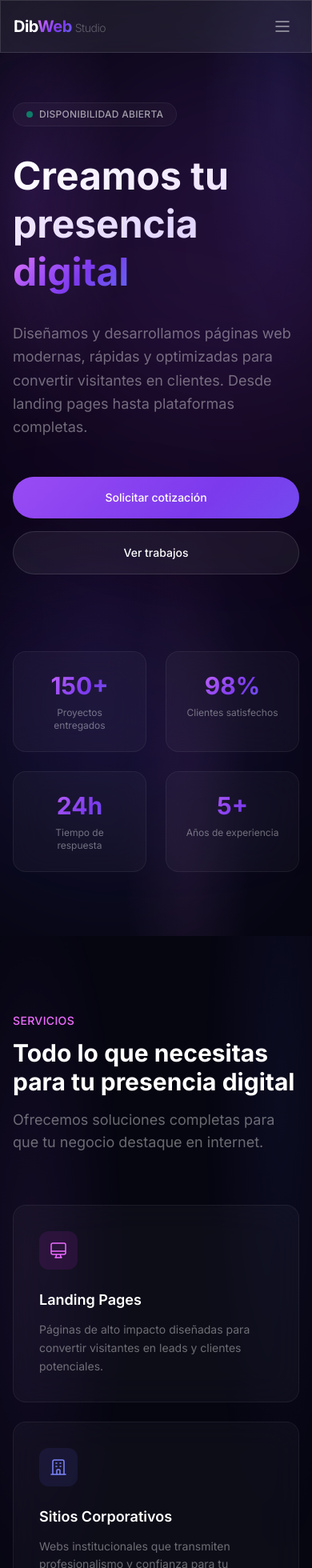
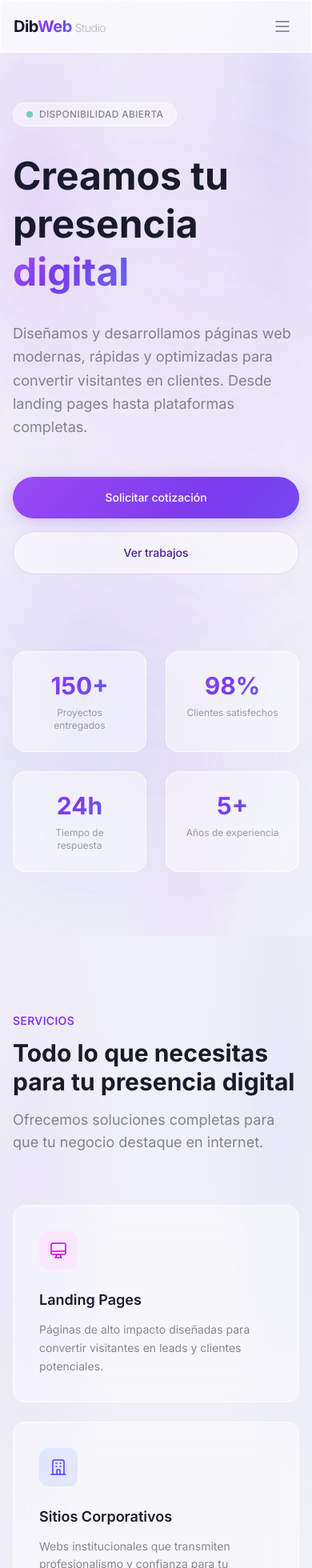
Before and after one commit to dibwebstudio/dibweb, a Next.js app: page / in a window 390 px wide. Shown: the top 1960 px of the page at 80% size. Built offline with nearby package versions, Linux system fonts and the light colour scheme.

Commit message:
Redesign: light glassmorphism, vivid colors, clean modern look

```diff
--- a/src/app/globals.css
+++ b/src/app/globals.css
@@ -1,8 +1,8 @@
 @import "tailwindcss";
 
 :root {
-  --background: #060611;
-  --foreground: #f0f0f5;
+  --background: #f0f0f8;
+  --foreground: #1a1a2e;
 }
 
 @theme inline {
@@ -23,50 +23,50 @@ body {
 }
 
 .glass {
-  background: rgba(255, 255, 255, 0.04);
-  backdrop-filter: blur(24px);
-  -webkit-backdrop-filter: blur(24px);
-  border: 1px solid rgba(255, 255, 255, 0.07);
+  background: rgba(255, 255, 255, 0.5);
+  backdrop-filter: blur(20px);
+  -webkit-backdrop-filter: blur(20px);
+  border: 1px solid rgba(255, 255, 255, 0.7);
 }
 
 .glass-strong {
-  background: rgba(255, 255, 255, 0.07);
+  background: rgba(255, 255, 255, 0.65);
   backdrop-filter: blur(40px);
   -webkit-backdrop-filter: blur(40px);
-  border: 1px solid rgba(255, 255, 255, 0.12);
+  border: 1px solid rgba(255, 255, 255, 0.8);
 }
 
 .glass-card {
-  background: rgba(255, 255, 255, 0.03);
-  backdrop-filter: blur(20px);
-  -webkit-backdrop-filter: blur(20px);
-  border: 1px solid rgba(255, 255, 255, 0.06);
+  background: rgba(255, 255, 255, 0.45);
+  backdrop-filter: blur(16px);
+  -webkit-backdrop-filter: blur(16px);
+  border: 1px solid rgba(255, 255, 255, 0.6);
   transition: all 0.5s cubic-bezier(0.4, 0, 0.2, 1);
 }
 
 .glass-card:hover {
-  background: rgba(255, 255, 255, 0.06);
+  background: rgba(255, 255, 255, 0.7);
   border-color: rgba(139, 92, 246, 0.3);
-  box-shadow: 0 8px 32px rgba(139, 92, 246, 0.15), inset 0 1px 0 rgba(255, 255, 255, 0.08);
+  box-shadow: 0 8px 40px rgba(139, 92, 246, 0.12), 0 0 0 1px rgba(255, 255, 255, 0.5);
+}
+
+.glass-dark {
+  background: rgba(26, 26, 46, 0.6);
+  backdrop-filter: blur(20px);
+  -webkit-backdrop-filter: blur(20px);
+  border: 1px solid rgba(255, 255, 255, 0.08);
 }
 
 .glow {
-  box-shadow: 0 0 80px rgba(139, 92, 246, 0.2), 0 0 160px rgba(99, 102, 241, 0.08);
+  box-shadow: 0 0 60px rgba(139, 92, 246, 0.12), 0 0 120px rgba(139, 92, 246, 0.04);
 }
 
 .glow-strong {
-  box-shadow: 0 0 40px rgba(139, 92, 246, 0.25), 0 0 80px rgba(99, 102, 241, 0.12), inset 0 1px 0 rgba(255, 255, 255, 0.1);
+  box-shadow: 0 0 40px rgba(139, 92, 246, 0.15), 0 0 80px rgba(99, 102, 241, 0.08);
 }
 
 .gradient-text {
-  background: linear-gradient(135deg, #e879f9 0%, #a855f7 30%, #7c3aed 60%, #6366f1 100%);
-  -webkit-background-clip: text;
-  -webkit-text-fill-color: transparent;
-  background-clip: text;
-}
-
-.gradient-text-white {
-  background: linear-gradient(135deg, #ffffff 0%, #f0e6ff 50%, #e0d4ff 100%);
+  background: linear-gradient(135deg, #a855f7 0%, #7c3aed 40%, #6366f1 100%);
   -webkit-background-clip: text;
   -webkit-text-fill-color: transparent;
   background-clip: text;
@@ -77,23 +77,27 @@ body {
   background-size: 200% 200%;
   animation: gradient-shift 4s ease infinite;
   transition: all 0.3s ease;
+  color: white;
+  box-shadow: 0 4px 20px rgba(139, 92, 246, 0.3);
 }
 
 .btn-primary:hover {
-  box-shadow: 0 0 30px rgba(139, 92, 246, 0.5), 0 0 60px rgba(99, 102, 241, 0.2);
-  transform: translateY(-1px);
+  box-shadow: 0 6px 30px rgba(139, 92, 246, 0.45), 0 0 60px rgba(139, 92, 246, 0.15);
+  transform: translateY(-2px);
 }
 
 .btn-secondary {
-  background: rgba(255, 255, 255, 0.06);
-  border: 1px solid rgba(255, 255, 255, 0.12);
+  background: rgba(255, 255, 255, 0.5);
+  border: 1px solid rgba(139, 92, 246, 0.2);
+  color: #4c1d95;
   transition: all 0.3s ease;
 }
 
 .btn-secondary:hover {
-  background: rgba(255, 255, 255, 0.12);
+  background: rgba(255, 255, 255, 0.8);
   border-color: rgba(139, 92, 246, 0.4);
-  box-shadow: 0 0 20px rgba(139, 92, 246, 0.15);
+  box-shadow: 0 4px 20px rgba(139, 92, 246, 0.12);
+  transform: translateY(-1px);
 }
 
 @keyframes float {
@@ -107,8 +111,8 @@ body {
 }
 
 @keyframes pulse-glow {
-  0%, 100% { opacity: 0.5; transform: scale(1); }
-  50% { opacity: 0.8; transform: scale(1.1); }
+  0%, 100% { opacity: 0.4; transform: scale(1); }
+  50% { opacity: 0.7; transform: scale(1.1); }
 }
 
 @keyframes gradient-shift {
@@ -130,25 +134,20 @@ body {
   animation: pulse-glow 4s ease-in-out infinite;
 }
 
-.animate-gradient {
-  background-size: 200% 200%;
-  animation: gradient-shift 8s ease infinite;
-}
-
 .divider-gradient {
   height: 1px;
-  background: linear-gradient(90deg, transparent, rgba(139, 92, 246, 0.4), transparent);
+  background: linear-gradient(90deg, transparent, rgba(139, 92, 246, 0.25), transparent);
 }
 
 .mesh-gradient {
   background:
-    radial-gradient(ellipse 60% 50% at 10% 20%, rgba(168, 85, 247, 0.15) 0%, transparent 50%),
-    radial-gradient(ellipse 50% 60% at 90% 10%, rgba(99, 102, 241, 0.12) 0%, transparent 50%),
+    radial-gradient(ellipse 60% 50% at 10% 20%, rgba(168, 85, 247, 0.12) 0%, transparent 50%),
+    radial-gradient(ellipse 50% 60% at 90% 10%, rgba(99, 102, 241, 0.1) 0%, transparent 50%),
     radial-gradient(ellipse 40% 70% at 60% 90%, rgba(232, 121, 249, 0.08) 0%, transparent 50%),
     radial-gradient(ellipse 70% 40% at 30% 70%, rgba(124, 58, 237, 0.06) 0%, transparent 50%);
 }
 
 .section-divider {
   height: 1px;
-  background: linear-gradient(90deg, transparent 0%, rgba(139, 92, 246, 0.2) 20%, rgba(168, 85, 247, 0.4) 50%, rgba(139, 92, 246, 0.2) 80%, transparent 100%);
+  background: linear-gradient(90deg, transparent 0%, rgba(139, 92, 246, 0.15) 20%, rgba(168, 85, 247, 0.3) 50%, rgba(139, 92, 246, 0.15) 80%, transparent 100%);
 }
--- a/src/app/layout.tsx
+++ b/src/app/layout.tsx
@@ -20,7 +20,7 @@ export default function RootLayout({
 }>) {
   return (
     <html lang="es" className={`${inter.variable} antialiased`}>
-      <body className="min-h-screen bg-[#0a0a0f] text-white font-sans">
+      <body className="min-h-screen bg-[#f0f0f8] text-[#1a1a2e] font-sans">
         {children}
       </body>
     </html>
--- a/src/components/Header.tsx
+++ b/src/components/Header.tsx
@@ -10,34 +10,34 @@ export default function Header() {
       <div className="max-w-7xl mx-auto px-4 sm:px-6 lg:px-8">
         <div className="flex items-center justify-between h-16">
           <a href="#" className="text-xl font-bold tracking-tight">
-            <span className="text-white">Dib</span>
+            <span className="text-[#1a1a2e]">Dib</span>
             <span className="gradient-text">Web</span>
-            <span className="text-white/30 text-sm font-light ml-1">Studio</span>
+            <span className="text-[#1a1a2e]/30 text-sm font-light ml-1">Studio</span>
           </a>
 
           <nav className="hidden md:flex items-center gap-8">
-            <a href="#servicios" className="text-sm text-white/50 hover:text-white transition-colors duration-300">
+            <a href="#servicios" className="text-sm text-[#1a1a2e]/50 hover:text-[#1a1a2e] transition-colors duration-300">
               Servicios
             </a>
-            <a href="#portfolio" className="text-sm text-white/50 hover:text-white transition-colors duration-300">
+            <a href="#portfolio" className="text-sm text-[#1a1a2e]/50 hover:text-[#1a1a2e] transition-colors duration-300">
               Portfolio
             </a>
-            <a href="#precios" className="text-sm text-white/50 hover:text-white transition-colors duration-300">
+            <a href="#precios" className="text-sm text-[#1a1a2e]/50 hover:text-[#1a1a2e] transition-colors duration-300">
               Precios
             </a>
-            <a href="#contacto" className="text-sm text-white/50 hover:text-white transition-colors duration-300">
+            <a href="#contacto" className="text-sm text-[#1a1a2e]/50 hover:text-[#1a1a2e] transition-colors duration-300">
               Contacto
             </a>
             <a
               href="#contacto"
-              className="btn-primary px-5 py-2 rounded-full text-sm font-medium text-white"
+              className="btn-primary px-5 py-2 rounded-full text-sm font-medium"
             >
               Cotización gratis
             </a>
           </nav>
 
           <button
-            className="md:hidden p-2 text-white/60"
+            className="md:hidden p-2 text-[#1a1a2e]/60"
             onClick={() => setMenuOpen(!menuOpen)}
             aria-label="Toggle menu"
           >
@@ -53,11 +53,11 @@ export default function Header() {
 
         {menuOpen && (
           <div className="md:hidden pb-4 space-y-2">
-            <a href="#servicios" className="block px-3 py-2 text-sm text-white/60 hover:text-white">Servicios</a>
-            <a href="#portfolio" className="block px-3 py-2 text-sm text-white/60 hover:text-white">Portfolio</a>
-            <a href="#precios" className="block px-3 py-2 text-sm text-white/60 hover:text-white">Precios</a>
-            <a href="#contacto" className="block px-3 py-2 text-sm text-white/60 hover:text-white">Contacto</a>
-            <a href="#contacto" className="block btn-primary px-5 py-2 rounded-full text-sm font-medium text-white text-center">Cotización gratis</a>
+            <a href="#servicios" className="block px-3 py-2 text-sm text-[#1a1a2e]/60 hover:text-[#1a1a2e]">Servicios</a>
+            <a href="#portfolio" className="block px-3 py-2 text-sm text-[#1a1a2e]/60 hover:text-[#1a1a2e]">Portfolio</a>
+            <a href="#precios" className="block px-3 py-2 text-sm text-[#1a1a2e]/60 hover:text-[#1a1a2e]">Precios</a>
+            <a href="#contacto" className="block px-3 py-2 text-sm text-[#1a1a2e]/60 hover:text-[#1a1a2e]">Contacto</a>
+            <a href="#contacto" className="block btn-primary px-5 py-2 rounded-full text-sm font-medium text-center">Cotización gratis</a>
           </div>
         )}
       </div>
--- a/src/components/Hero.tsx
+++ b/src/components/Hero.tsx
@@ -2,24 +2,24 @@ export default function Hero() {
   return (
     <section className="relative pt-32 pb-20 px-4 sm:px-6 lg:px-8 overflow-hidden">
       <div className="absolute inset-0 mesh-gradient" />
-      <div className="absolute top-10 left-[10%] w-[500px] h-[500px] bg-purple-500/15 rounded-full blur-[120px] animate-float" />
-      <div className="absolute bottom-10 right-[15%] w-[400px] h-[400px] bg-indigo-500/12 rounded-full blur-[100px] animate-float-delayed" />
-      <div className="absolute top-1/2 left-1/2 -translate-x-1/2 -translate-y-1/2 w-[600px] h-[600px] bg-fuchsia-500/8 rounded-full blur-[140px] animate-pulse-glow" />
+      <div className="absolute top-10 left-[10%] w-[500px] h-[500px] bg-purple-400/10 rounded-full blur-[120px] animate-float" />
+      <div className="absolute bottom-10 right-[15%] w-[400px] h-[400px] bg-indigo-400/10 rounded-full blur-[100px] animate-float-delayed" />
+      <div className="absolute top-1/2 left-1/2 -translate-x-1/2 -translate-y-1/2 w-[600px] h-[600px] bg-fuchsia-300/8 rounded-full blur-[140px] animate-pulse-glow" />
 
       <div className="relative max-w-7xl mx-auto">
         <div className="max-w-3xl">
           <div className="inline-flex items-center gap-2 glass-card px-4 py-1.5 rounded-full mb-8">
-            <span className="w-2 h-2 bg-emerald-400 rounded-full animate-pulse" />
-            <span className="text-xs text-white/60 font-medium tracking-wide uppercase">Disponibilidad abierta</span>
+            <span className="w-2 h-2 bg-emerald-500 rounded-full animate-pulse" />
+            <span className="text-xs text-[#1a1a2e]/50 font-medium tracking-wide uppercase">Disponibilidad abierta</span>
           </div>
 
           <h1 className="text-5xl sm:text-6xl lg:text-7xl font-bold leading-tight">
-            <span className="gradient-text-white">Creamos tu presencia</span>
+            <span className="text-[#1a1a2e]">Creamos tu presencia</span>
             <br />
             <span className="gradient-text">digital</span>
           </h1>
 
-          <p className="mt-8 text-lg text-white/40 max-w-2xl leading-relaxed">
+          <p className="mt-8 text-lg text-[#1a1a2e]/50 max-w-2xl leading-relaxed">
             Diseñamos y desarrollamos páginas web modernas, rápidas y optimizadas
             para convertir visitantes en clientes. Desde landing pages hasta
             plataformas completas.
@@ -28,13 +28,13 @@ export default function Hero() {
           <div className="mt-12 flex flex-col sm:flex-row gap-4">
             <a
               href="#contacto"
-              className="btn-primary px-8 py-4 rounded-full text-sm font-medium text-white text-center"
+              className="btn-primary px-8 py-4 rounded-full text-sm font-medium text-center"
             >
               Solicitar cotización
             </a>
             <a
               href="#portfolio"
-              className="btn-secondary px-8 py-4 rounded-full text-sm font-medium text-white text-center"
+              className="btn-secondary px-8 py-4 rounded-full text-sm font-medium text-center"
             >
               Ver trabajos
             </a>
@@ -50,7 +50,7 @@ export default function Hero() {
           ].map((stat) => (
             <div key={stat.label} className="glass-card rounded-2xl p-6 text-center">
               <p className="text-3xl font-bold gradient-text">{stat.value}</p>
-              <p className="text-xs text-white/40 mt-2">{stat.label}</p>
+              <p className="text-xs text-[#1a1a2e]/40 mt-2">{stat.label}</p>
             </div>
           ))}
         </div>
--- a/src/components/Services.tsx
+++ b/src/components/Services.tsx
@@ -2,9 +2,8 @@ const services = [
   {
     title: "Landing Pages",
     description: "Páginas de alto impacto diseñadas para convertir visitantes en leads y clientes potenciales.",
-    color: "from-fuchsia-500/20 to-purple-500/10",
-    iconColor: "text-fuchsia-400",
-    iconBg: "bg-fuchsia-500/10 group-hover:bg-fuchsia-500/20",
+    iconColor: "text-fuchsia-600",
+    iconBg: "bg-fuchsia-100 group-hover:bg-fuchsia-200",
     icon: (
       <svg className="w-6 h-6" fill="none" stroke="currentColor" viewBox="0 0 24 24">
         <path strokeLinecap="round" strokeLinejoin="round" strokeWidth={1.5} d="M9.75 17L9 20l-1 1h8l-1-1-.75-3M3 13h18M5 17h14a2 2 0 002-2V5a2 2 0 00-2-2H5a2 2 0 00-2 2v10a2 2 0 002 2z" />
@@ -14,9 +13,8 @@ const services = [
   {
     title: "Sitios Corporativos",
     description: "Webs institucionales que transmiten profesionalismo y confianza para tu empresa o negocio.",
-    color: "from-indigo-500/20 to-blue-500/10",
-    iconColor: "text-indigo-400",
-    iconBg: "bg-indigo-500/10 group-hover:bg-indigo-500/20",
+    iconColor: "text-indigo-600",
+    iconBg: "bg-indigo-100 group-hover:bg-indigo-200",
     icon: (
       <svg className="w-6 h-6" fill="none" stroke="currentColor" viewBox="0 0 24 24">
         <path strokeLinecap="round" strokeLinejoin="round" strokeWidth={1.5} d="M19 21V5a2 2 0 00-2-2H7a2 2 0 00-2 2v16m14 0h2m-2 0h-5m-9 0H3m2 0h5M9 7h1m-1 4h1m4-4h1m-1 4h1m-5 10v-5a1 1 0 011-1h2a1 1 0 011 1v5m-4 0h4" />
@@ -26,9 +24,8 @@ const services = [
   {
     title: "E-commerce",
     description: "Tiendas online completas con pasarela de pagos, gestión de inventario y panel de administración.",
-    color: "from-pink-500/20 to-rose-500/10",
-    iconColor: "text-pink-400",
-    iconBg: "bg-pink-500/10 group-hover:bg-pink-500/20",
+    iconColor: "text-pink-600",
+    iconBg: "bg-pink-100 group-hover:bg-pink-200",
     icon: (
       <svg className="w-6 h-6" fill="none" stroke="currentColor" viewBox="0 0 24 24">
         <path strokeLinecap="round" strokeLinejoin="round" strokeWidth={1.5} d="M3 3h2l.4 2M7 13h10l4-8H5.4M7 13L5.4 5M7 13l-2.293 2.293c-.63.63-.184 1.707.707 1.707H17m0 0a2 2 0 100 4 2 2 0 000-4zm-8 2a2 2 0 100 4 2 2 0 000-4z" />
@@ -38,9 +35,8 @@ const services = [
   {
     title: "SEO & Marketing",
     description: "Optimización para buscadores y estrategias digitales para aumentar tu visibilidad online.",
-    color: "from-emerald-500/20 to-teal-500/10",
-    iconColor: "text-emerald-400",
-    iconBg: "bg-emerald-500/10 group-hover:bg-emerald-500/20",
+    iconColor: "text-emerald-600",
+    iconBg: "bg-emerald-100 group-hover:bg-emerald-200",
     icon: (
       <svg className="w-6 h-6" fill="none" stroke="currentColor" viewBox="0 0 24 24">
         <path strokeLinecap="round" strokeLinejoin="round" strokeWidth={1.5} d="M13 7h8m0 0v8m0-8l-8 8-4-4-6 6" />
@@ -50,9 +46,8 @@ const services = [
   {
     title: "Aplicaciones Web",
     description: "Plataformas y herramientas a medida para automatizar procesos de tu negocio.",
-    color: "from-violet-500/20 to-purple-500/10",
-    iconColor: "text-violet-400",
-    iconBg: "bg-violet-500/10 group-hover:bg-violet-500/20",
+    iconColor: "text-violet-600",
+    iconBg: "bg-violet-100 group-hover:bg-violet-200",
     icon: (
       <svg className="w-6 h-6" fill="none" stroke="currentColor" viewBox="0 0 24 24">
         <path strokeLinecap="round" strokeLinejoin="round" strokeWidth={1.5} d="M10 20l4-16m4 4l4 4-4 4M6 16l-4-4 4-4" />
@@ -62,9 +57,8 @@ const services = [
   {
     title: "Mantenimiento",
     description: "Soporte continuo, actualizaciones de contenido y mejoras periódicas para tu web.",
-    color: "from-amber-500/20 to-orange-500/10",
-    iconColor: "text-amber-400",
-    iconBg: "bg-amber-500/10 group-hover:bg-amber-500/20",
+    iconColor: "text-amber-600",
+    iconBg: "bg-amber-100 group-hover:bg-amber-200",
     icon: (
       <svg className="w-6 h-6" fill="none" stroke="currentColor" viewBox="0 0 24 24">
         <path strokeLinecap="round" strokeLinejoin="round" strokeWidth={1.5} d="M10.325 4.317c.426-1.756 2.924-1.756 3.35 0a1.724 1.724 0 002.573 1.066c1.543-.94 3.31.826 2.37 2.37a1.724 1.724 0 001.066 2.573c1.756.426 1.756 2.924 0 3.35a1.724 1.724 0 00-1.066 2.573c.94 1.543-.826 3.31-2.37 2.37a1.724 1.724 0 00-2.573 1.066c-.426 1.756-2.924 1.756-3.35 0a1.724 1.724 0 00-2.573-1.066c-1.543.94-3.31-.826-2.37-2.37a1.724 1.724 0 00-1.066-2.573c-1.756-.426-1.756-2.924 0-3.35a1.724 1.724 0 001.066-2.573c-.94-1.543.826-3.31 2.37-2.37.996.608 2.296.07 2.572-1.065z" />
@@ -77,16 +71,16 @@ const services = [
 export default function Services() {
   return (
     <section id="servicios" className="relative py-24 px-4 sm:px-6 lg:px-8">
-      <div className="absolute inset-0 mesh-gradient opacity-60" />
+      <div className="absolute inset-0 mesh-gradient opacity-50" />
       <div className="relative max-w-7xl mx-auto">
         <div className="max-w-2xl mb-16">
-          <p className="text-fuchsia-400 font-medium text-sm mb-3 tracking-wide uppercase">
+          <p className="text-violet-600 font-medium text-sm mb-3 tracking-wide uppercase">
             Servicios
           </p>
-          <h2 className="text-3xl sm:text-4xl font-bold text-white">
+          <h2 className="text-3xl sm:text-4xl font-bold text-[#1a1a2e]">
             Todo lo que necesitas para tu presencia digital
           </h2>
-          <p className="mt-4 text-white/40 text-lg">
+          <p className="mt-4 text-[#1a1a2e]/50 text-lg">
             Ofrecemos soluciones completas para que tu negocio destaque en internet.
           </p>
         </div>
@@ -100,10 +94,10 @@ export default function Services() {
               <div className={`w-12 h-12 rounded-xl flex items-center justify-center ${service.iconColor} mb-6 ${service.iconBg} transition-colors duration-300`}>
                 {service.icon}
               </div>
-              <h3 className="text-lg font-semibold text-white mb-3">
+              <h3 className="text-lg font-semibold text-[#1a1a2e] mb-3">
                 {service.title}
               </h3>
-              <p className="text-white/40 text-sm leading-relaxed">
+              <p className="text-[#1a1a2e]/50 text-sm leading-relaxed">
                 {service.description}
               </p>
             </div>
```
Also changed, not shown: src/components/Contact.tsx (+35 -35 lines), src/components/Footer.tsx (+17 -17 lines), src/components/Portfolio.tsx (+15 -15 lines), src/components/Pricing.tsx (+12 -12 lines).
